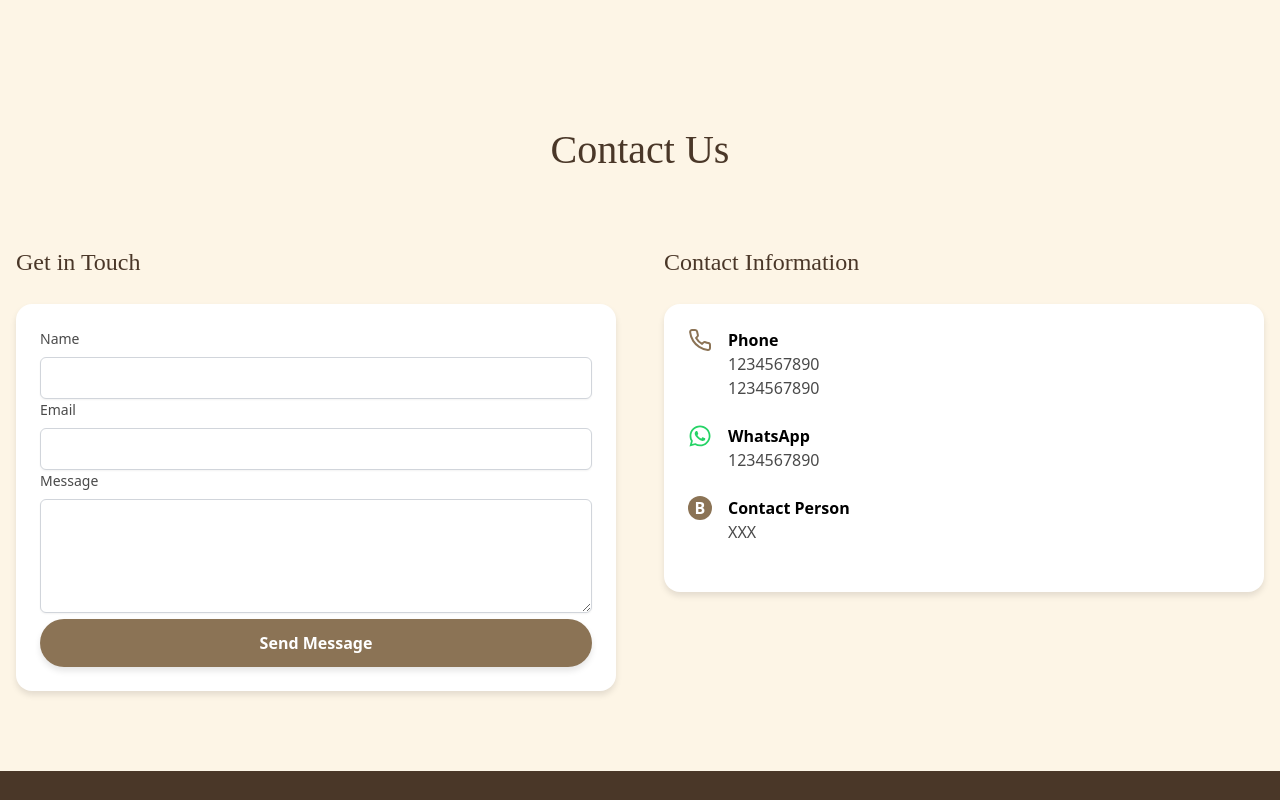
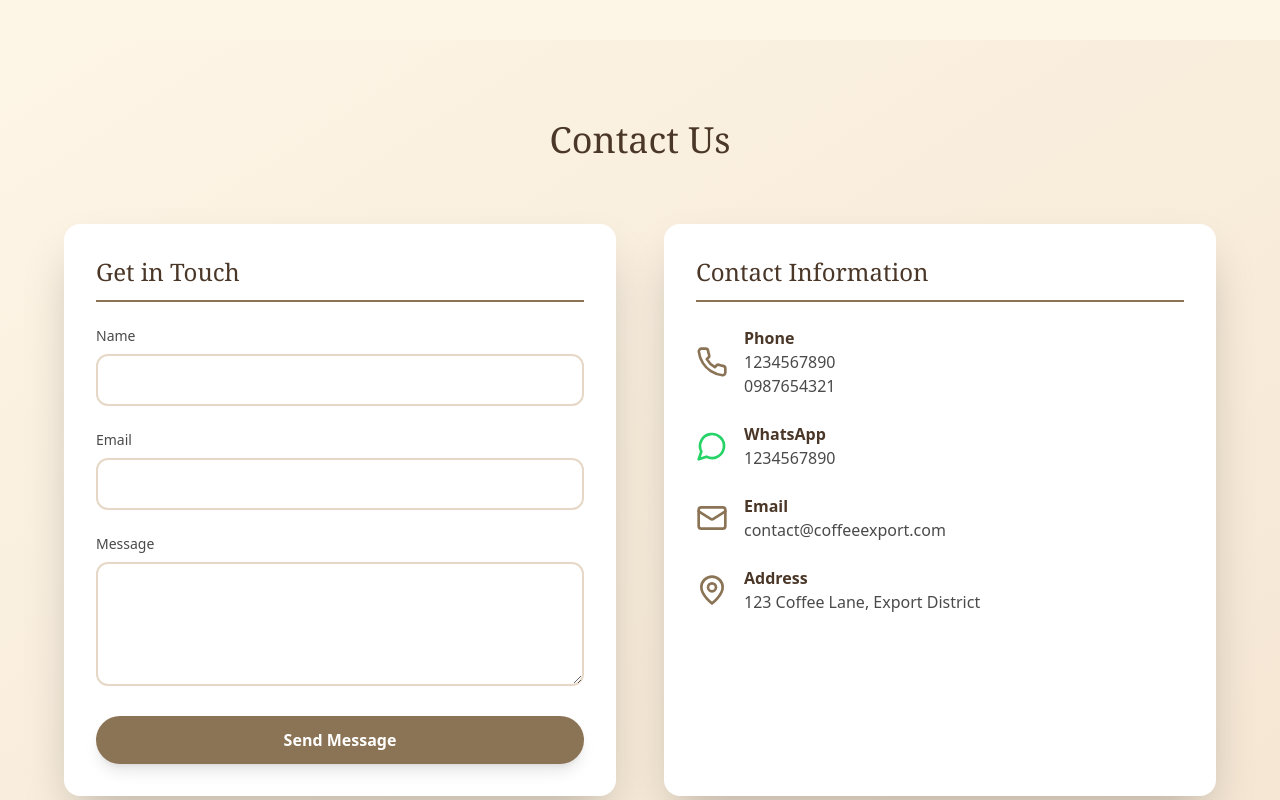
Before and after one commit to Anudepp/Cabinet-of-Coffee-Affairs, a React (Vite) app: page / in a window 1280 px wide. Shown: the part 2820-3620 px from the top of the page. Built offline with nearby package versions, Linux system fonts and the light colour scheme.

Commit message:
contact-section-tailwind-redesign

```diff
--- a/src/components/Contact.tsx
+++ b/src/components/Contact.tsx
@@ -1,84 +1,153 @@
-import { Phone } from 'lucide-react';
-import { FaWhatsapp } from 'react-icons/fa';
+import { Phone, MessageCircle, MapPin, Mail } from 'lucide-react';
 import { motion } from 'framer-motion';
-import "./../styles/contact.css";
 
 export default function Contact() {
   return (
-    <section id="contact" className="contact-section">
-      <div className="contact-container">
+    <section
+      id="contact"
+      className="bg-gradient-to-br from-[#FDF5E6] to-[#F5E6D3] py-20 px-4"
+    >
+      <div className="max-w-6xl mx-auto">
         <motion.h2
-          className="contact-title"
-          initial={{ opacity: 0, y: -20 }}
-          animate={{ opacity: 1, y: 0 }}
-          transition={{ duration: 0.6 }}
+          className="text-4xl font-serif text-center text-[#4A3728] mb-16"
+          initial={{ opacity: 0, scale: 0.8 }}
+          animate={{ opacity: 1, scale: 1 }}
+          transition={{
+            duration: 0.6,
+            type: "spring",
+            stiffness: 120
+          }}
         >
           Contact Us
         </motion.h2>
 
-        <div className="contact-grid">
+        <div className="grid md:grid-cols-2 gap-12">
           <motion.div
-            initial={{ opacity: 0, x: -50 }}
+            className="bg-white rounded-2xl shadow-2xl overflow-hidden"
+            initial={{ opacity: 0, x: -100 }}
             animate={{ opacity: 1, x: 0 }}
-            transition={{ duration: 0.5 }}
+            transition={{
+              duration: 0.7,
+              type: "spring",
+              stiffness: 100
+            }}
           >
-            <h3 className="contact-subtitle">Get in Touch</h3>
-            <form className="contact-form">
+            <div className="p-8">
+              <h3 className="text-2xl font-serif text-[#4A3728] mb-6 border-b-2 border-[#8B7355] pb-3">
+                Get in Touch
+              </h3>
+              <form className="space-y-6">
                 <div>
-                <label htmlFor="name" className="contact-label">Name</label>
-                <input type="text" id="name" className="contact-input" />
+                  <label
+                    htmlFor="name"
+                    className="block text-sm font-medium text-[#4A4A4A] mb-2"
+                  >
+                    Name
+                  </label>
+                  <input
+                    type="text"
+                    id="name"
+                    className="w-full px-4 py-3 border-2 border-[#E7D7C6] rounded-xl
+                               focus:outline-none focus:ring-2 focus:ring-[#8B7355]
+                               focus:border-transparent transition duration-300
+                               hover:border-[#8B7355]"
+                  />
                 </div>
 
                 <div>
-                <label htmlFor="email" className="contact-label">Email</label>
-                <input type="email" id="email" className="contact-input" />
+                  <label
+                    htmlFor="email"
+                    className="block text-sm font-medium text-[#4A4A4A] mb-2"
+                  >
+                    Email
+                  </label>
+                  <input
+                    type="email"
+                    id="email"
+                    className="w-full px-4 py-3 border-2 border-[#E7D7C6] rounded-xl
+                               focus:outline-none focus:ring-2 focus:ring-[#8B7355]
+                               focus:border-transparent transition duration-300
+                               hover:border-[#8B7355]"
+                  />
                 </div>
 
                 <div>
-                <label htmlFor="message" className="contact-label">Message</label>
-                <textarea id="message" rows={4} className="contact-textarea"></textarea>
+                  <label
+                    htmlFor="message"
+                    className="block text-sm font-medium text-[#4A4A4A] mb-2"
+                  >
+                    Message
+                  </label>
+                  <textarea
+                    id="message"
+                    rows={4}
+                    className="w-full px-4 py-3 border-2 border-[#E7D7C6] rounded-xl
+                               focus:outline-none focus:ring-2 focus:ring-[#8B7355]
+                               focus:border-transparent transition duration-300
+                               hover:border-[#8B7355]"
+                  ></textarea>
                 </div>
 
                 <motion.button
                   type="submit"
-                className="contact-button"
+                  className="w-full bg-[#8B7355] text-white py-3 rounded-full
+                             font-bold hover:bg-[#6F4E37] transition duration-300
+                             shadow-lg"
                   whileHover={{ scale: 1.05 }}
                   whileTap={{ scale: 0.95 }}
                 >
                   Send Message
                 </motion.button>
               </form>
+            </div>
           </motion.div>
 
           <motion.div
-            initial={{ opacity: 0, x: 50 }}
+            className="bg-white rounded-2xl shadow-2xl overflow-hidden"
+            initial={{ opacity: 0, x: 100 }}
             animate={{ opacity: 1, x: 0 }}
-            transition={{ duration: 0.5 }}
+            transition={{
+              duration: 0.7,
+              type: "spring",
+              stiffness: 100
+            }}
           >
-            <h3 className="contact-subtitle">Contact Information</h3>
-            <div className="contact-info">
-              <div className="contact-info-item">
-                <Phone className="contact-icon" />
+            <div className="p-8">
+              <h3 className="text-2xl font-serif text-[#4A3728] mb-6 border-b-2 border-[#8B7355] pb-3">
+                Contact Information
+              </h3>
+              <div className="space-y-6">
+                <div className="flex items-center space-x-4">
+                  <Phone className="w-8 h-8 text-[#8B7355] flex-shrink-0" />
                   <div>
-                  <h4 className="contact-info-title">Phone</h4>
-                  <p className="contact-info-text">1234567890</p>
-                  <p className="contact-info-text">1234567890</p>
+                    <h4 className="font-bold text-[#4A3728]">Phone</h4>
+                    <p className="text-[#4A4A4A]">1234567890</p>
+                    <p className="text-[#4A4A4A]">0987654321</p>
                   </div>
                 </div>
 
-              <div className="contact-info-item">
-                <FaWhatsapp className="contact-whatsapp-icon" />
+                <div className="flex items-center space-x-4">
+                  <MessageCircle className="w-8 h-8 text-[#25D366] flex-shrink-0" />
                   <div>
-                  <h4 className="contact-info-title">WhatsApp</h4>
-                  <p className="contact-info-text">1234567890</p>
+                    <h4 className="font-bold text-[#4A3728]">WhatsApp</h4>
+                    <p className="text-[#4A4A4A]">1234567890</p>
                   </div>
                 </div>
 
-              <div className="contact-info-item">
-                <div className="contact-initial">B</div>
+                <div className="flex items-center space-x-4">
+                  <Mail className="w-8 h-8 text-[#8B7355] flex-shrink-0" />
                   <div>
-                  <h4 className="contact-info-title">Contact Person</h4>
-                  <p className="contact-info-text">XXX</p>
+                    <h4 className="font-bold text-[#4A3728]">Email</h4>
+                    <p className="text-[#4A4A4A]">contact@coffeeexport.com</p>
+                  </div>
+                </div>
+
+                <div className="flex items-center space-x-4">
+                  <MapPin className="w-8 h-8 text-[#8B7355] flex-shrink-0" />
+                  <div>
+                    <h4 className="font-bold text-[#4A3728]">Address</h4>
+                    <p className="text-[#4A4A4A]">123 Coffee Lane, Export District</p>
+                  </div>
                 </div>
               </div>
             </div>
--- a/src/styles/contact.css
+++ /dev/null
@@ -1,135 +0,0 @@
-/* Contact Section */
-.contact-section {
-  padding: 5rem 0;
-  background-color: #FDF5E6;
-}
-
-.contact-container {
-  max-width: 80rem;
-  margin: 0 auto;
-  padding: 0 1rem;
-}
-
-.contact-title {
-  font-size: 2.5rem;
-  font-family: serif;
-  text-align: center;
-  color: #4A3728;
-  margin-bottom: 4rem;
-}
-
-.contact-grid {
-  display: grid;
-  grid-template-columns: 1fr;
-  gap: 3rem;
-}
-
-@media (min-width: 768px) {
-  .contact-grid {
-    grid-template-columns: repeat(2, 1fr);
-  }
-}
-
-/* Form Styling */
-.contact-subtitle {
-  font-size: 1.5rem;
-  font-family: serif;
-  color: #4A3728;
-  margin-bottom: 1.5rem;
-}
-
-.contact-form {
-  background-color: white;
-  padding: 1.5rem;
-  border-radius: 1rem;
-  box-shadow: 0px 4px 6px rgba(0, 0, 0, 0.1);
-}
-
-.contact-label {
-  display: block;
-  font-size: 0.875rem;
-  font-weight: 500;
-  color: #4A4A4A;
-}
-
-.contact-input,
-.contact-textarea {
-  width: 100%;
-  margin-top: 0.5rem;
-  padding: 0.5rem;
-  border-radius: 0.375rem;
-  border: 1px solid #D1D5DB;
-  box-shadow: 0px 1px 2px rgba(0, 0, 0, 0.05);
-}
-
-.contact-input:focus,
-.contact-textarea:focus {
-  border-color: #8B7355;
-  outline: none;
-  box-shadow: 0px 0px 5px rgba(139, 115, 85, 0.5);
-}
-
-.contact-button {
-  width: 100%;
-  background-color: #8B7355;
-  color: white;
-  padding: 0.75rem 2rem;
-  border-radius: 9999px;
-  font-weight: bold;
-  cursor: pointer;
-  transition: background-color 0.3s ease-in-out;
-  box-shadow: 0px 4px 6px rgba(0, 0, 0, 0.1);
-}
-
-.contact-button:hover {
-  background-color: #6F4E37;
-}
-
-/* Contact Info */
-.contact-info {
-  background-color: white;
-  padding: 1.5rem;
-  border-radius: 1rem;
-  box-shadow: 0px 4px 6px rgba(0, 0, 0, 0.1);
-}
-
-.contact-info-item {
-  display: flex;
-  align-items: start;
-  margin-bottom: 1.5rem;
-}
-
-.contact-icon {
-  width: 1.5rem;
-  height: 1.5rem;
-  color: #8B7355;
-  margin-right: 1rem;
-}
-
-.contact-whatsapp-icon {
-  width: 1.5rem;
-  height: 1.5rem;
-  color: #25D366;
-  margin-right: 1rem;
-}
-
-.contact-info-title {
-  font-weight: bold;
-}
-
-.contact-info-text {
-  color: #4A4A4A;
-}
-
-.contact-initial {
-  width: 1.5rem;
-  height: 1.5rem;
-  background-color: #8B7355;
-  color: white;
-  display: flex;
-  align-items: center;
-  justify-content: center;
-  border-radius: 50%;
-  margin-right: 1rem;
-  font-weight: bold;
-}
```
Lines whose indentation alone changed are shown as unchanged.
